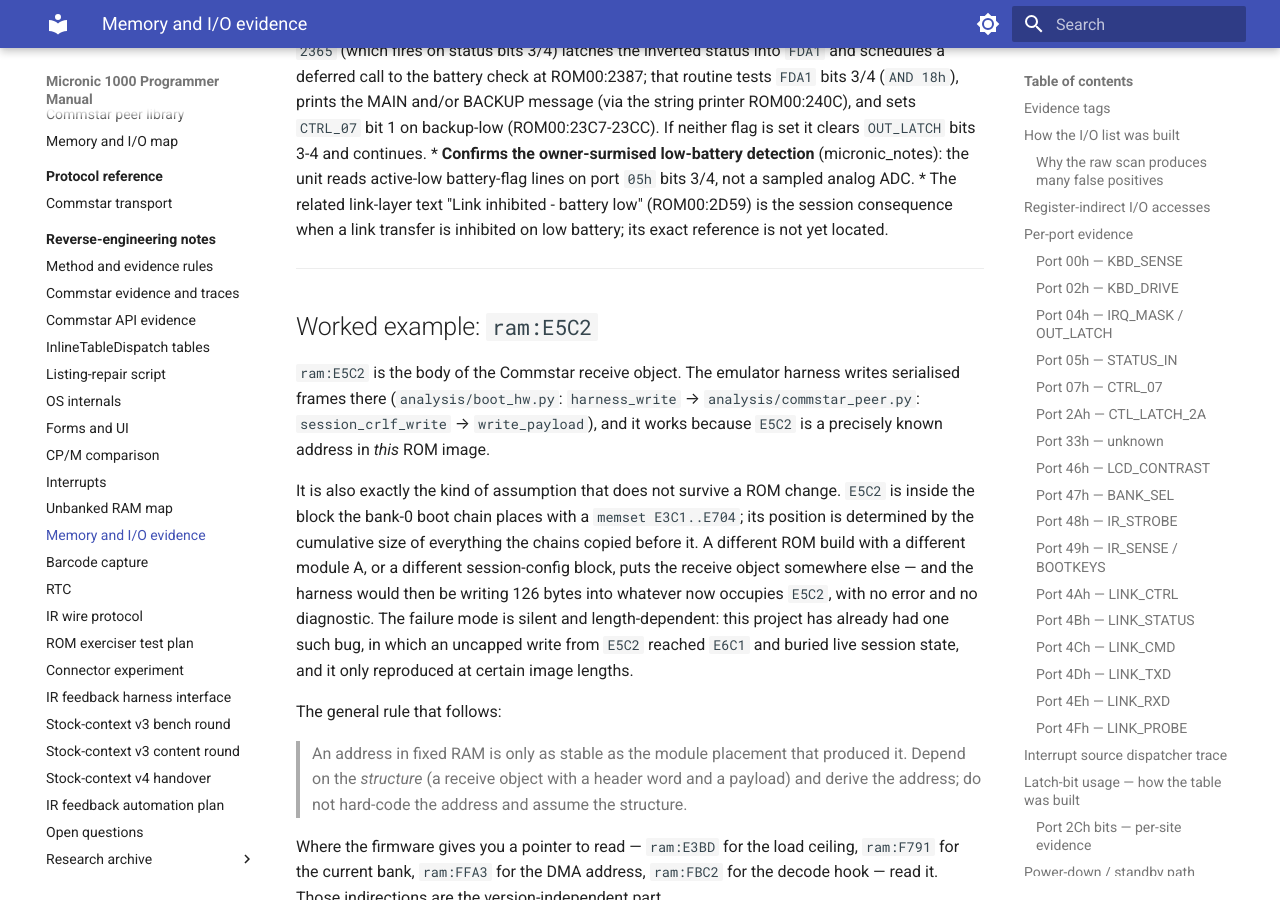
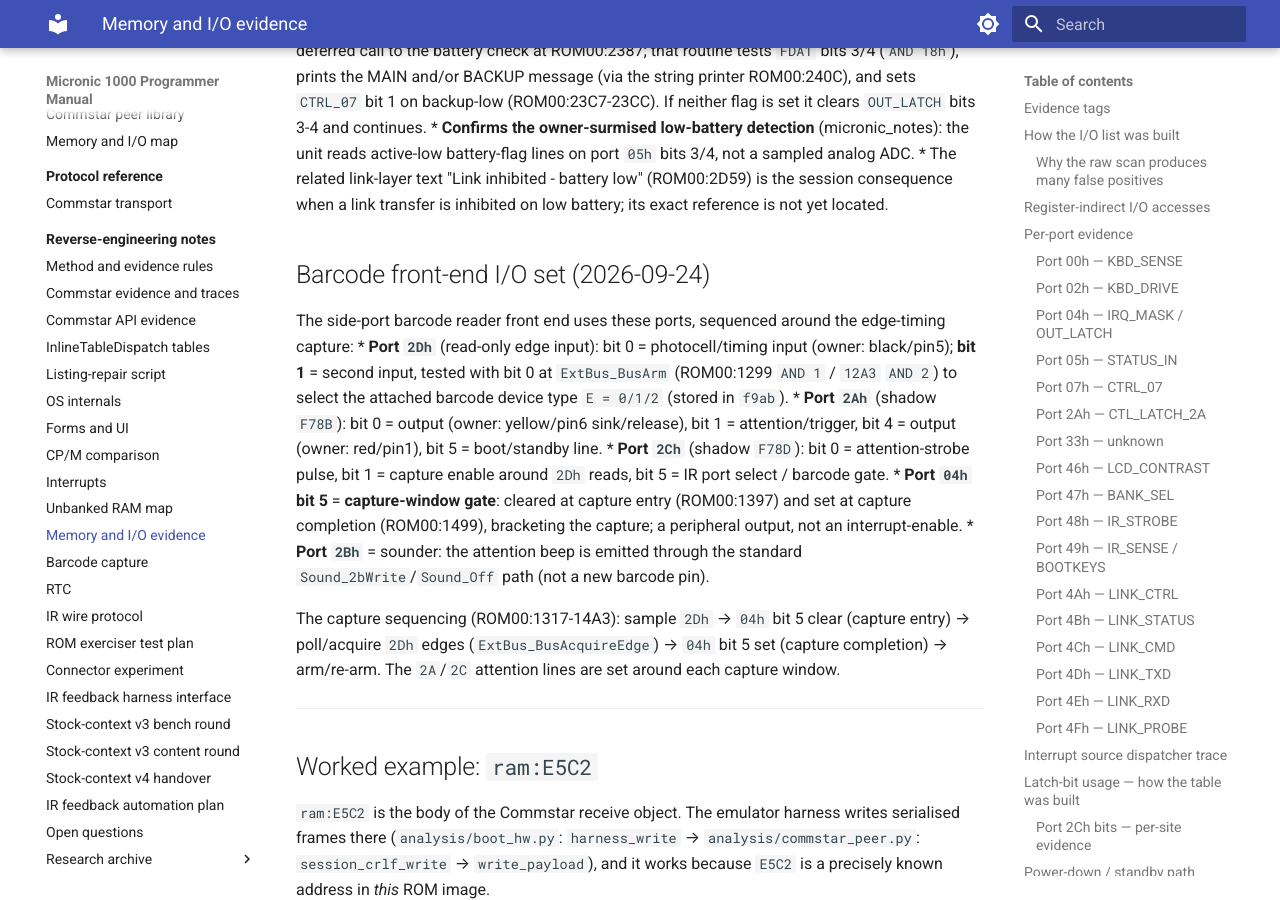
Before and after one commit to philpem/micronic1000, an MkDocs documentation site: the page built from doc/re-notes/memory-and-io-evidence.md, in a window 1280 px wide and 900 px high, scrolled down 11595 px. Built offline with MkDocs 1.6.1 and Material for MkDocs 9.7.7, drawn with Linux system fonts in a browser that asks for light colours; some of the changed text lies outside the part shown.

Commit message:
docs: barcode front-end I/O set + confirm 04h bit5 as capture-window gate
04h bit5 is a peripheral capture-window gate (cleared at capture entry
1397, set at capture completion 1499), bracketing the edge capture -
NOT an interrupt-enable (no fd84 source-5). Port 04h is a mixed
register (bits0-4 interrupt enables, bit5 peripheral gate). Added the
second barcode input: 2Dh bit1 (device-type probe with bit0 at
ExtBus_BusArm, E=0/1/2). Documented the full barcode I/O set and the
capture sequencing.

```diff
--- a/doc/re-notes/memory-and-io-evidence.md
+++ b/doc/re-notes/memory-and-io-evidence.md
@@ -417,29 +417,27 @@ written. Six write sites, no reads. Observed contexts:
 **Physical role OPEN** — candidates: alarm/status output, peripheral
 power/control. No read site to corroborate.
 
-### Port `04h` — `OUT_LATCH` = interrupt-ENABLE register
+### Port `04h` — interrupt-ENABLE + capture-window gate (mixed register)
 
-**Reframed (2026-09-24):** port `04h` is the **interrupt-enable mask**,
-not primarily a power/output latch. `Kernel_CfgEnableIrq` (ROM00:22E9)
-loads `1Fh`, `CPL`s it, stores `F784`, and `OUT (04h)` — so **a bit set
-in the argument enables that source** (active-low stored mask). The
-interrupt dispatch gates `STATUS_IN` by this mask (`B = NOT(F784 OR
-status)`; a source fires iff its mask bit is 0 and its `STATUS_IN` bit
-is 0).
+**Reframed (2026-09-24):** port `04h` is a **mixed-purpose register**.
+Bits 0-4 are the **interrupt-enable mask**; bit 5 is a peripheral
+capture-window gate. `Kernel_CfgEnableIrq` (ROM00:22E9) loads `1Fh`,
+`CPL`s it, stores `F784`, and `OUT (04h)` — so **a bit set in the
+argument enables that source** (active-low stored mask). The interrupt
+dispatch gates `STATUS_IN` by this mask (`B = NOT(F784 OR status)`; a
+source fires iff its mask bit is 0 and its `STATUS_IN` bit is 0).
 * **bits 0-4** = enables for the five polled sources (kbd / RTC-wake /
   link / main-battery / backup-battery).
-* **bit 5** = toggled only in the barcode/comms capture front end
-  (ROM00:1499 sets `F784|=20h`; ROM00:1397 clears `F784&=DFh`). There is
-  **no `fd84` dispatch entry** for a source 5, so it is not a resolved
-  interrupt-enable. Whether bit 5 is an interrupt-enable for an unmapped
-  source or a genuine peripheral output gate is **OPEN** — do not label
-  it an out-of-table "capture window".
+* **bit 5** = barcode **capture-window gate** (peripheral output, not an
+  interrupt-enable): cleared at capture entry (ROM00:1397 `AND DFh`),
+  set at capture completion (ROM00:1499 `OR 20h`) — it brackets the
+  barcode edge-capture window. There is no `fd84` source-5 entry; it is
+  a separate output bit, so the whole register is **not** purely an
+  interrupt controller.
 * **FFh** = all sources masked (ROM00:28DA/28FB before power-down).
 
-The legacy `OUT_LATCH`/`Power_Latch*` names describe these
-interrupt-enable bits loosely; whether the register is purely an
-interrupt controller or a mixed-purpose latch is confirmed only for
-bits 0-4.
+The legacy `OUT_LATCH`/`Power_Latch*` names describe the
+interrupt-enable bits loosely.
 
 ### Port `33h` — orphan
 
@@ -486,6 +484,31 @@ bits 3/4:
 * The related link-layer text "Link inhibited -   battery low"
   (ROM00:2D59) is the session consequence when a link transfer is
   inhibited on low battery; its exact reference is not yet located.
+
+## Barcode front-end I/O set (2026-09-24)
+
+The side-port barcode reader front end uses these ports, sequenced
+around the edge-timing capture:
+* **Port `2Dh`** (read-only edge input): bit 0 = photocell/timing input
+  (owner: black/pin5); **bit 1** = second input, tested with bit 0 at
+  `ExtBus_BusArm` (ROM00:1299 `AND 1` / `12A3` `AND 2`) to select the
+  attached barcode device type `E = 0/1/2` (stored in `f9ab`).
+* **Port `2Ah`** (shadow `F78B`): bit 0 = output (owner: yellow/pin6
+  sink/release), bit 1 = attention/trigger, bit 4 = output (owner:
+  red/pin1), bit 5 = boot/standby line.
+* **Port `2Ch`** (shadow `F78D`): bit 0 = attention-strobe pulse, bit 1 =
+  capture enable around `2Dh` reads, bit 5 = IR port select / barcode
+  gate.
+* **Port `04h` bit 5** = **capture-window gate**: cleared at capture
+  entry (ROM00:1397) and set at capture completion (ROM00:1499),
+  bracketing the capture; a peripheral output, not an interrupt-enable.
+* **Port `2Bh`** = sounder: the attention beep is emitted through the
+  standard `Sound_2bWrite`/`Sound_Off` path (not a new barcode pin).
+
+The capture sequencing (ROM00:1317-14A3): sample `2Dh` → `04h` bit 5
+clear (capture entry) → poll/acquire `2Dh` edges (`ExtBus_BusAcquireEdge`)
+→ `04h` bit 5 set (capture completion) → arm/re-arm. The `2A`/`2C`
+attention lines are set around each capture window.
 ---
 
 ## Worked example: `ram:E5C2`
```
